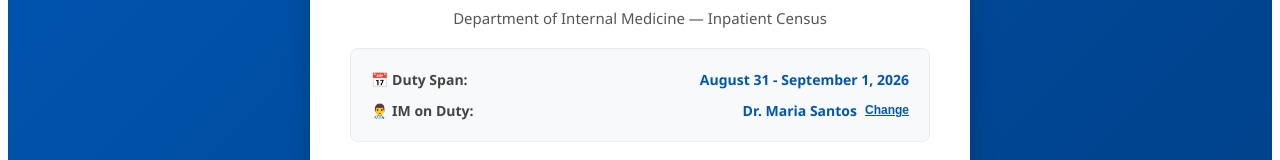
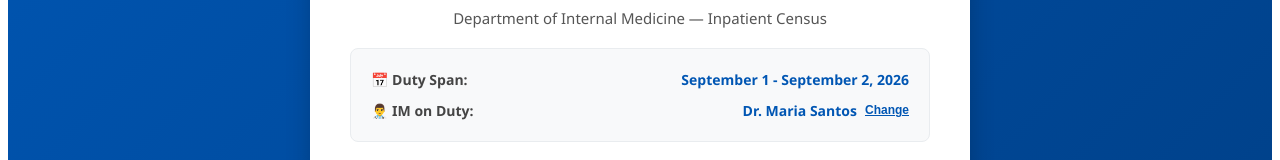
Before and after one commit to tdvsmd-droid/hospital-census, a React (Vite) app: page / in a window 1280 px wide. Shown: the part 245-405 px from the top of the page. Built offline with nearby package versions, Linux system fonts and the light colour scheme.

Commit message:
Update Endorse Shift button functionality

```diff
--- a/src/App.jsx
+++ b/src/App.jsx
@@ -6,13 +6,14 @@ export default function App() {
   const [selectedPatient, setSelectedPatient] = useState(null);
   const [searchQuery, setSearchQuery] = useState('');
 
-  // Date and Internist on Duty state for the Splash screen (persistent)
+  // Date and Internist on Duty state for the Splash screen (persistent with localStorage)
   const [currentDateString, setCurrentDateString] = useState(() => {
-    const now = new Date();
-    const tomorrow = new Date(now);
-    tomorrow.setDate(now.getDate() + 1);
-    const options = { month: 'long', day: 'numeric' };
-    return `${now.toLocaleDateString('en-US', options)} - ${tomorrow.toLocaleDateString('en-US', { month: 'long', day: 'numeric', year: 'numeric' })}`;
+    const savedDateSpan = localStorage.getItem('jrrmdh_datespan');
+    if (savedDateSpan) {
+      return savedDateSpan;
+    }
+    // Default fallback anchor reverted back to September 1-2, 2026 as requested
+    return 'September 1 - September 2, 2026';
   });
 
   const [internistOnDuty, setInternistOnDuty] = useState(() => {
@@ -21,6 +22,11 @@ export default function App() {
   });
   const [isEditingInternist, setIsEditingInternist] = useState(false);
   const [tempInternist, setTempInternist] = useState('');
+
+  // Save Date Span to localStorage whenever it changes
+  useEffect(() => {
+    localStorage.setItem('jrrmdh_datespan', currentDateString);
+  }, [currentDateString]);
 
   // Save Internist on Duty to localStorage whenever it changes
   useEffect(() => {
@@ -200,6 +206,12 @@ export default function App() {
   };
 
   const handlePerformEndorsement = () => {
+    // Two-step confirmation safeguard to prevent accidental clicks
+    const confirmEndorsement = window.confirm(
+      "Are you sure you want to endorse the shift? This will generate a duty snapshot, archive current data, and advance the duty span."
+    );
+    if (!confirmEndorsement) return;
+
     const incomingDoctor = prompt("Enter the name of the incoming Internist on Duty for the next shift:", "Dr. ");
     if (!incomingDoctor) return;
 
```
